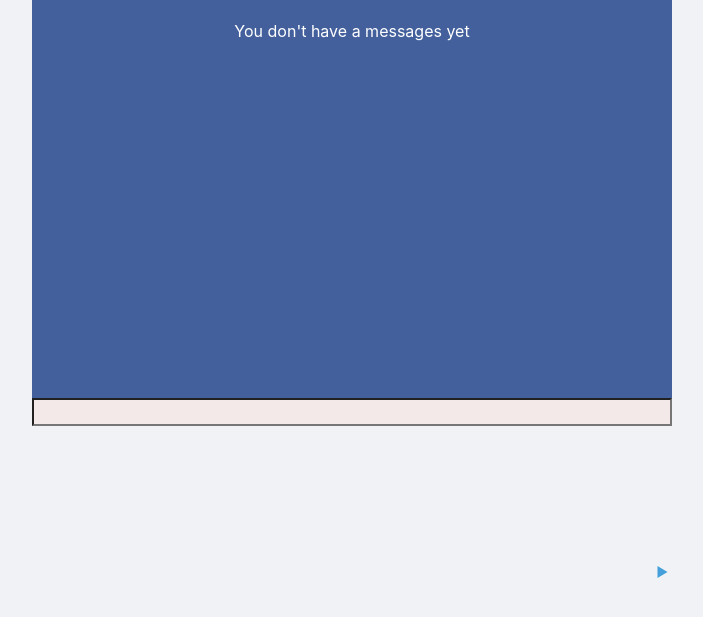
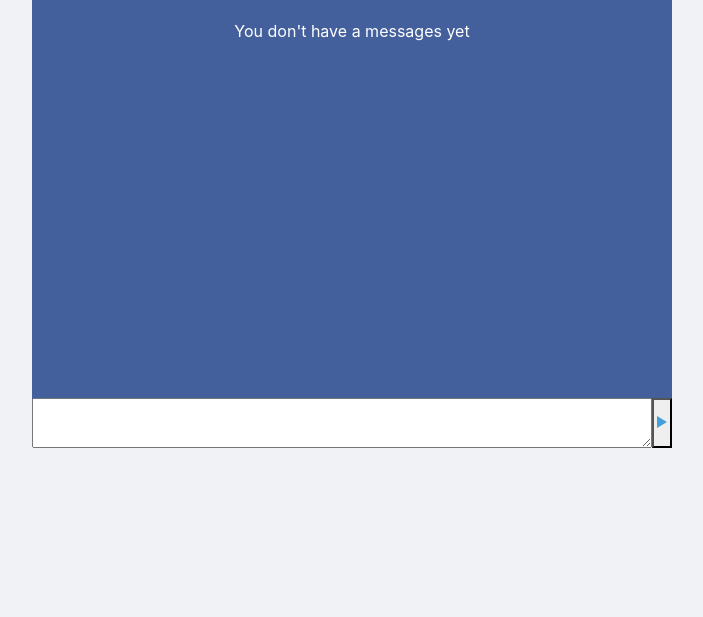
Before and after one commit to Khachik1997/domain, a PHP site: template Views/chat.php in a window 1280 px wide. Shown: the part 87-704 px from the top of the page, without its empty margins (288-991 px from the left). Run offline with PHP 8.4, Linux system fonts and the light colour scheme; the template is opened without the code that fills it, so the values that code supplies are empty; some web fonts are replaced.

Commit message:
half done

```diff
--- a/Models/User.php
+++ b/Models/User.php
@@ -49,8 +49,10 @@ class User extends Model
     }
 
 
-    public function getMessages($userId,$friendId){
-        return $this->db->select("SELECT * FROM messages   WHERE from_id = '$userId'AND  to_id = '$friendId' OR  from_id = '$friendId' AND to_id ='$userId'");
+    public function getAboutMess($userId,$friendId){
+        return $this->db->select("SELECT m.body,m.date,m.from_id,u.avatar,u.name FROM messages as m
+                                                LEFT JOIN user as u ON (m.from_id = u.id )
+                                                WHERE (from_id = '$userId'AND  to_id = '$friendId') OR ( from_id = '$friendId' AND to_id ='$userId')");
 
 
 
--- a/Views/chat.php
+++ b/Views/chat.php
@@ -10,7 +10,7 @@
                     ?>
 
 
-                    <div class="container">
+                    <div class="container" >
                         <img src="/assets/images/avatar/<?= $this->user['avatar'] ?>" alt="Avatar" style="width:100%;">
                         <p><?= $message['body'] ?></p>
                         <span class="time-right"><?= $message['date'] ?></span>
@@ -39,11 +39,16 @@
         ?>
 
 
+
 </section>
 
 
-<form action="#" class="formMessage">
-    <input type="text" id="forMessage">
-    <label for="forMessage"><i class="icon-play3"></i></label>
+<div class="sendMsg">
+    <label for="textMessage"></label>
+    <textarea name="textMessage" id="textMessage"></textarea>
+    <button id = "send"><i  class="icon-play3" style="color: #449fdb"></i></button>
+</div>
 
-</form>
+<script>
+    let friendId = <?= $this->friend['id']?>
+</script>
--- a/Views/layout/footer.php
+++ b/Views/layout/footer.php
@@ -1,3 +1,6 @@
+
+<script src="https://cdnjs.cloudflare.com/ajax/libs/jquery/3.3.1/jquery.min.js"></script>
+<script src="../../assets/JS/index.js"></script>
 
 </body>
 </html>
--- a/Views/layout/header.php
+++ b/Views/layout/header.php
@@ -8,6 +8,7 @@
     <link rel="stylesheet" href="https://maxcdn.bootstrapcdn.com/bootstrap/4.0.0/css/bootstrap.min.css" integrity="sha384-Gn5384xqQ1aoWXA+058RXPxPg6fy4IWvTNh0E263XmFcJlSAwiGgFAW/dAiS6JXm" crossorigin="anonymous">
     <link rel="stylesheet" href="../../assets/stylesheet/index.css">
     <link rel="stylesheet" href="../../assets/icons/style.css">
+
 
     <title>Document</title>
 </head>
--- a/assets/stylesheet/index.css
+++ b/assets/stylesheet/index.css
@@ -82,6 +82,7 @@ section.chat h2 {
     left: 50%;
     transform: translate(-50%);
     background-color: #43609C;
+    scroll-behavior: smooth;
 }
 
 .container {
@@ -127,21 +128,17 @@ section.chat h2 {
     color: #999;
 }
 
-.formMessage input{
+.sendMsg{
+
+    position: absolute;
+    top:485px;
+    left: 50%;
     width: 50%;
-    position: absolute;
-    left: 50%;
-    top: 485px;
-    transform: translate(-50%,0);
-    background-color: #f3e9e9;
+    transform: translate(-50%);
+    display: flex;
+
+
 }
-
-.formMessage  label{
-    position: absolute;
-    left: 75%;
-    bottom: 15%;
-    transform: translate(-110%);
-    color: #449fdb;
-    cursor: pointer;
-    line-height: inherit;
+#textMessage{
+    width: 100%;
 }
--- a/composer.json
+++ b/composer.json
@@ -1,6 +1,8 @@
 {
     "name": "test/test1",
     "require": {
-      "ext-mysqli": "*"
-    }
+      "ext-mysqli": "*",
+      "ext-json": "*"
+    },
+  "description": "x"
 }
```
Also changed, not shown: Controllers/Account.php (+15 -1 lines), assets/JS/index.js (added, +46 -0 lines), assets/images/avatar/23-24-40-11.jpg (added), assets/images/avatar/23-26-04-11.jpg (added).
